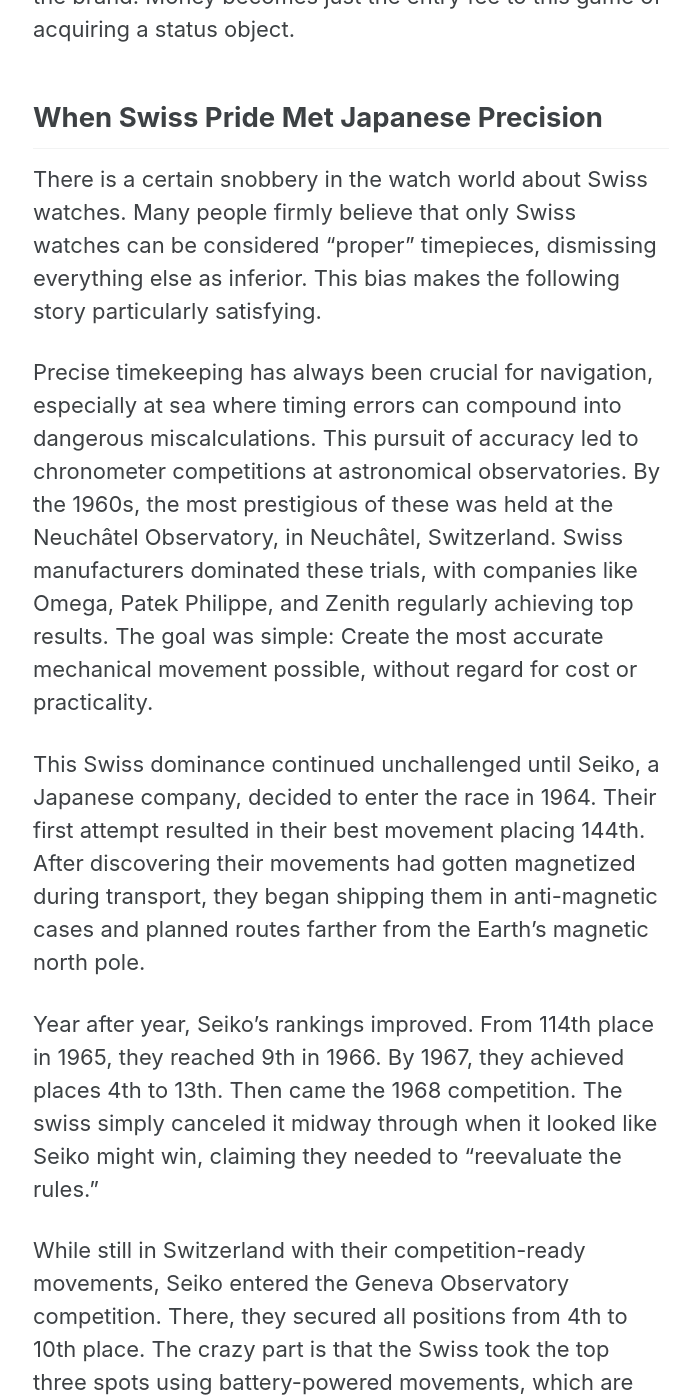
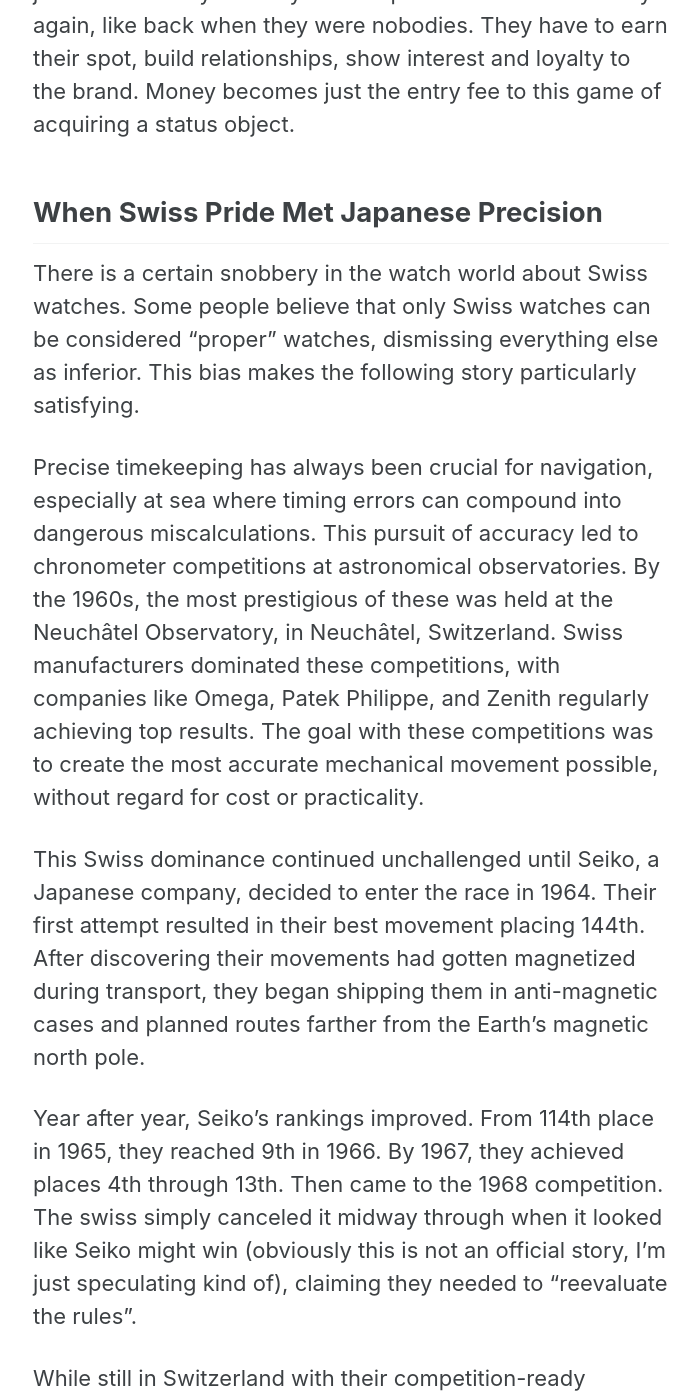
Before and after one commit to andreigue/andreigue.github.io, a Jekyll site: the page built from _posts/2024-11-19-some-thoughts.md, in a window 1280 px wide and 1400 px high, scrolled down 7056 px. Shown: the whole window, without its empty margins (289-989 px from the left). Built offline with Jekyll 4.4.1, drawn with Linux system fonts in a browser that asks for light colours; cached includes are drawn as plain includes; nearby versions of some CDN libraries; some of the changed text lies outside the part shown.

Commit message:
Add watch article text

```diff
--- a/_posts/2024-11-19-some-thoughts.md
+++ b/_posts/2024-11-19-some-thoughts.md
@@ -92,23 +94,25 @@ Rich people today can buy almost anything they want. Everything is accessible to
 
 ## When Swiss Pride Met Japanese Precision
 
-There is a certain snobbery in the watch world about Swiss watches. Many people firmly believe that only Swiss watches can be considered "proper" timepieces, dismissing everything else as inferior. This bias makes the following story particularly satisfying.
+There is a certain snobbery in the watch world about Swiss watches. Some people believe that only Swiss watches can be considered "proper" watches, dismissing everything else as inferior. This bias makes the following story particularly satisfying.
 
-Precise timekeeping has always been crucial for navigation, especially at sea where timing errors can compound into dangerous miscalculations. This pursuit of accuracy led to chronometer competitions at astronomical observatories. By the 1960s, the most prestigious of these was held at the Neuchâtel Observatory, in Neuchâtel, Switzerland. Swiss manufacturers dominated these trials, with companies like Omega, Patek Philippe, and Zenith regularly achieving top results. The goal was simple: Create the most accurate mechanical movement possible, without regard for cost or practicality.
+Precise timekeeping has always been crucial for navigation, especially at sea where timing errors can compound into dangerous miscalculations. This pursuit of accuracy led to chronometer competitions at astronomical observatories. By the 1960s, the most prestigious of these was held at the Neuchâtel Observatory, in Neuchâtel, Switzerland. Swiss manufacturers dominated these competitions, with companies like Omega, Patek Philippe, and Zenith regularly achieving top results. The goal with these competitions was to create the most accurate mechanical movement possible, without regard for cost or practicality.
 
 This Swiss dominance continued unchallenged until Seiko, a Japanese company, decided to enter the race in 1964. Their first attempt resulted in their best movement placing 144th. After discovering their movements had gotten magnetized during transport, they began shipping them in anti-magnetic cases and planned routes farther from the Earth's magnetic north pole.
 
-Year after year, Seiko's rankings improved. From 114th place in 1965, they reached 9th in 1966. By 1967, they achieved places 4th to 13th. Then came the 1968 competition. The swiss simply canceled it midway through when it looked like Seiko might win, claiming they needed to "reevaluate the rules."
+Year after year, Seiko's rankings improved. From 114th place in 1965, they reached 9th in 1966. By 1967, they achieved places 4th through 13th. Then came to the 1968 competition. The swiss simply canceled it midway through when it looked like Seiko might win (obviously this is not an official story, I'm just speculating kind of), claiming they needed to "reevaluate the rules".
 
-While still in Switzerland with their competition-ready movements, Seiko entered the Geneva Observatory competition. There, they secured all positions from 4th to 10th place. The crazy part is that the Swiss took the top three spots using battery-powered movements, which are inherently more precise than mechanical ones. In other words, among purely mechanical watches, Seiko had actually achieved positions 1 through 7.
+While still in Switzerland with their competition-ready movements, Seiko entered the Geneva Observatory competition. There, they secured all positions from 4th to 10th place. The crazy part is that the Swiss took the top three spots using battery-powered movements, which are inherently more precise than mechanical ones. In other words, among purely mechanical watches, Seiko had actually achieved positions 1 through 7. They won.
 
 This marked the end of the observatory chronometer competitions. 1968.
 
 When they revived the chronometer competition in 2009, they included an interesting requirement: All parts and watches entered must be manufactured in Europe. This basically barred any Asian manufacturers from participating, and, in my opinion, strips this competition of any credibility it might have once had.
 
-While the Swiss used battery-powered movements to protect their dominance in 1968, something bigger was coming. Just a year later, in 1969, Seiko released the Astron, the world's first fully-integrated [(Note 1)](#1) quartz watch. This sparked what Swiss watchmakers would later call the "quartz crisis". As electronic watches became cheaper, the mechanical watch industry in Switzerland nearly collapsed. In just a decade, two thirds of the jobs in the Swiss watchmaking industry vanished. Once a bunch of the dying companies were bought out (hence why there are like three companies that own most of the Swiss brands), they redefined what watches represent to consumers by appealing to the artistry and the craft rather than the precision.
+While the Swiss used battery-powered movements to protect their dominance in 1968, something bigger was coming. Just a year later, in 1969, Seiko released the Astron, the world's first fully-integrated [(Note 1)](#1) quartz watch.
 
-This is my favorite story about watches. And makes me respect Seiko so much. Because they don't even use all this unfairness in their marketing. They don't put the Swiss down for all this. You know the story, now you can go [read what they put on their website, under the 1967 date](https://www.seikowatches.com/us-en/special/heritage/).
+This led to what Swiss watchmakers would later call the "quartz crisis". As electronic watches became cheaper, the mechanical watch industry in Switzerland nearly collapsed. In just a decade, two thirds of the jobs in the Swiss watchmaking industry vanished. Once a bunch of the dying companies were bought out (hence why there are like three companies that own most of the Swiss brands today), they redefined what watches represent to consumers by appealing to the artistry and the craft rather than the precision.
+
+This is my favorite story about watches. And makes me respect Seiko so much. Because they don't even use all this in their marketing. They don't put the Swiss down for all this. You know the story, now you can go [read what they put on their website, under the 1967 date](https://www.seikowatches.com/us-en/special/heritage/).
 
 So next time you see a watch and it's not from Switzerland, remember there's more to watchmaking than Swiss marketing would have you believe.
 
```
Also changed, not shown: other parts of _posts/2024-11-19-some-thoughts.md (+2 -0 lines), _drafts/2024-12-11-statistics.md (added, +6 -0 lines), _posts/2024-10-30-naked-econ-1.md (+7 -1 lines), images/statistics/berkshire.jpeg (added).
